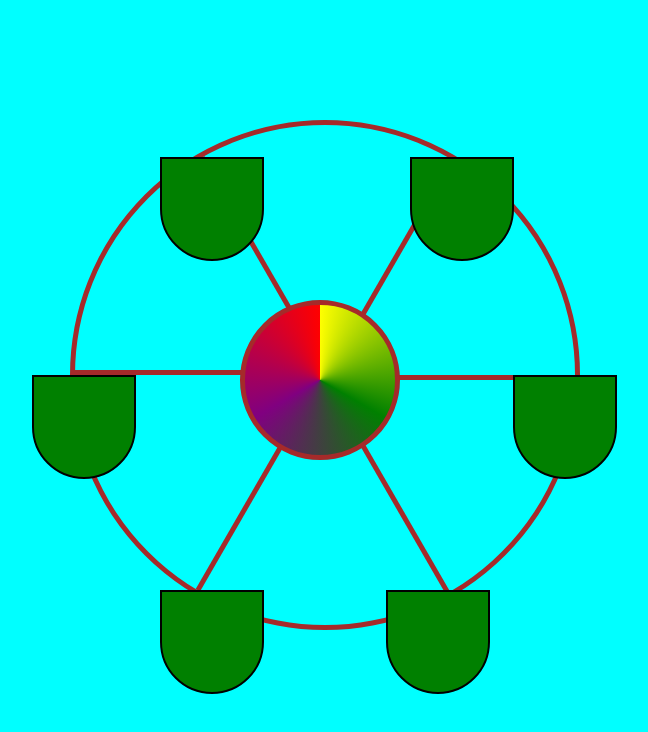
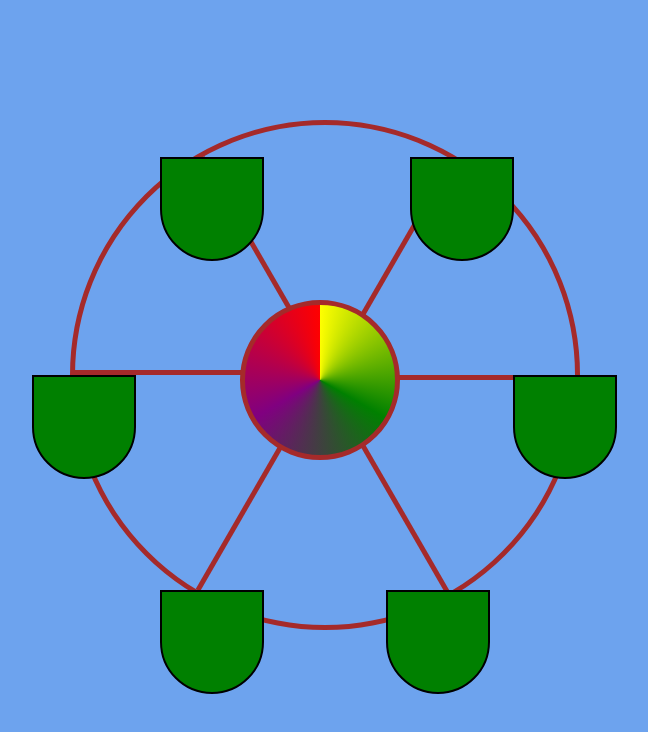
Before and after one commit to UdaniVH/Ferris-Wheel, a plain HTML site: page index.html in a window 1280 px wide. Shown: the whole page, without its empty margins (378-1026 px from the left). Drawn offline with Linux system fonts and the light colour scheme.

Commit message:
body background color changed

```diff
--- a/styles.css
+++ b/styles.css
@@ -1,7 +1,7 @@
 body {
     height: 100vw;
     width: 100%;
-    background-color: cyan;
+    background-color: rgba(38, 118, 230, 0.671);
     overflow: hidden;
 }
 
```
